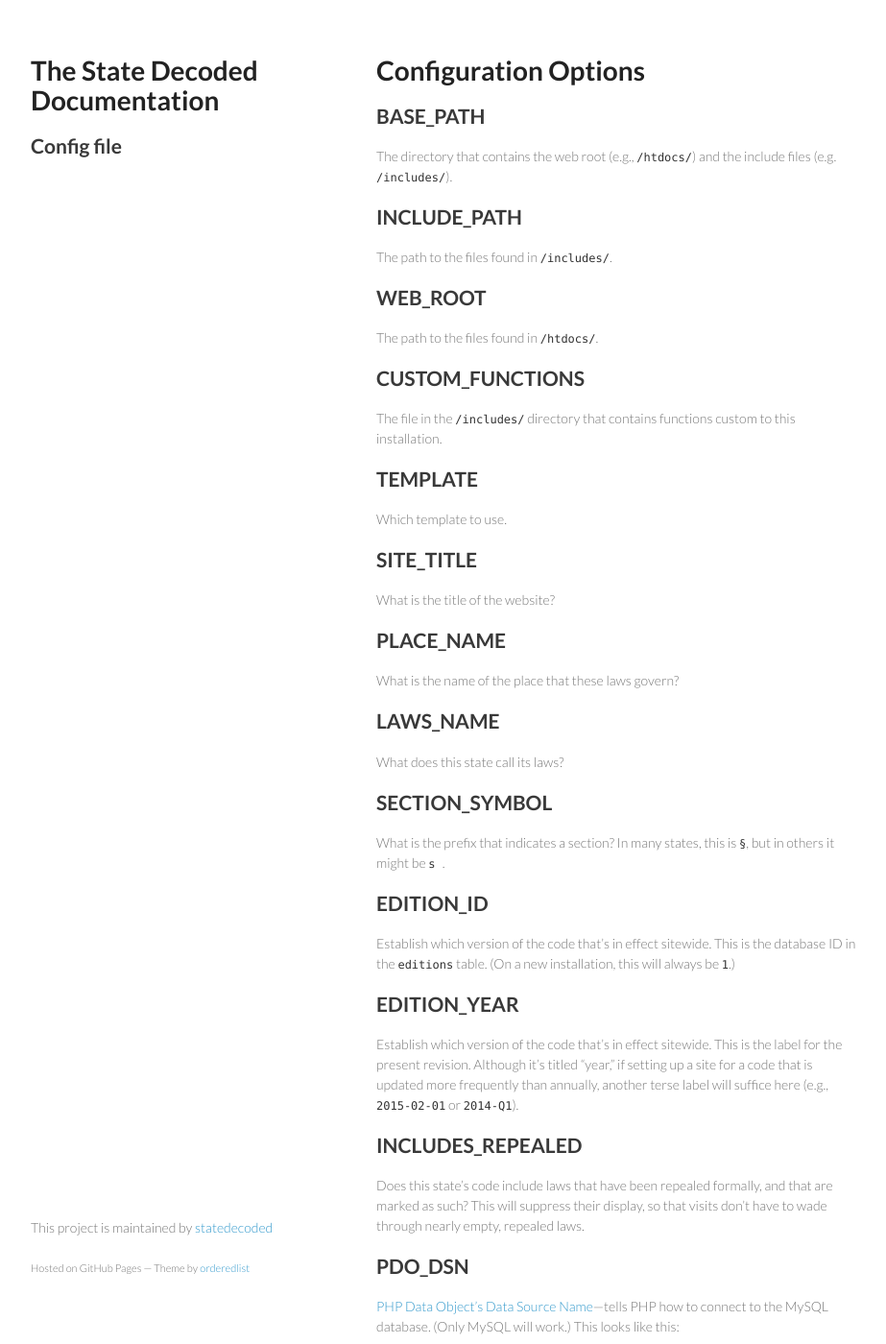
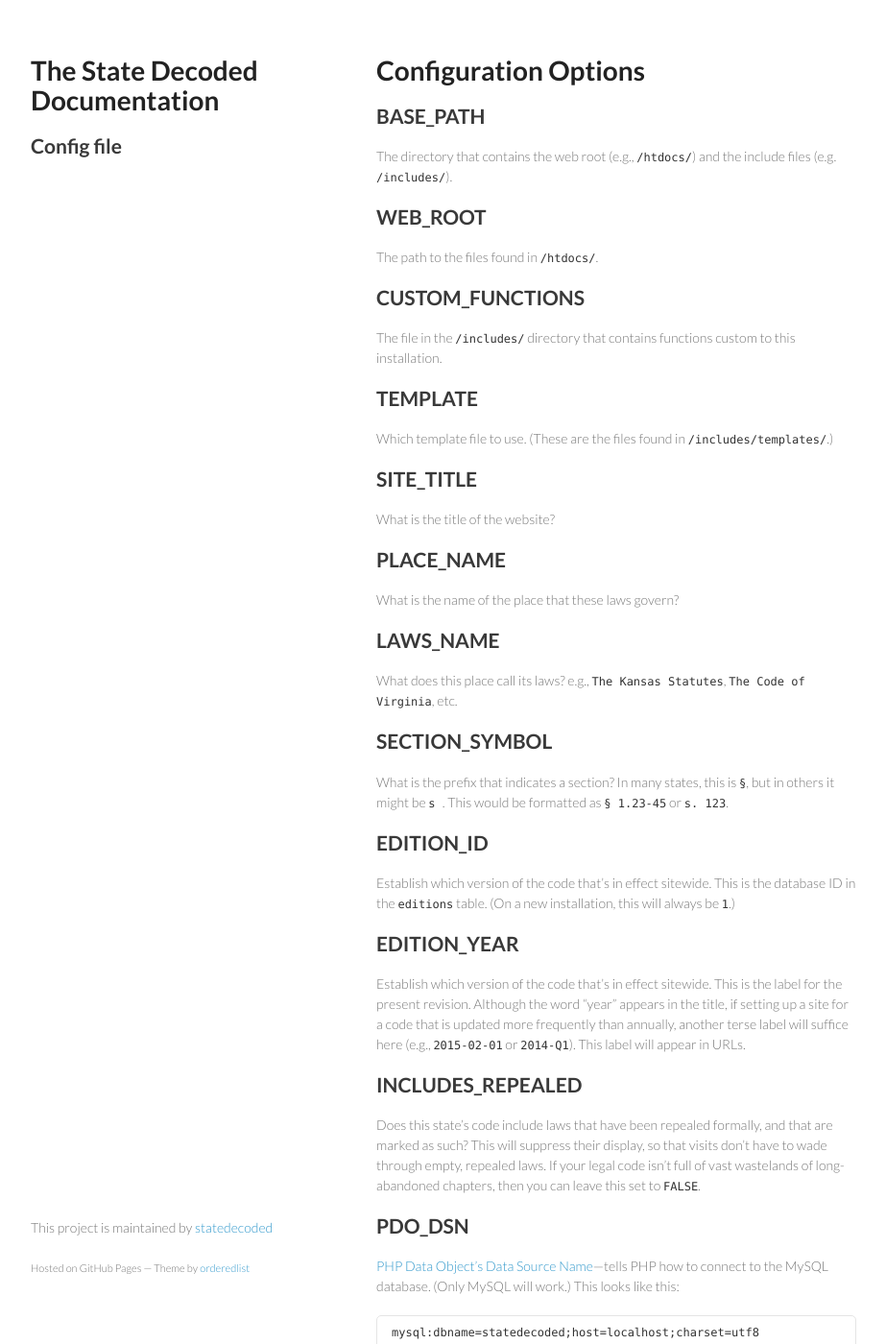
Before and after one commit to statedecoded/documentation, a Jekyll site: the page built from config.md, in a window 1280 px wide and 1400 px high. Shown: the whole window at 96% size, without its empty margins (178-1101 px from the left). Built offline with Jekyll 4.4.1, drawn with Linux system fonts in a browser that asks for light colours.

Commit message:
Improve descriptions for many fields

```diff
--- a/config.md
+++ b/config.md
@@ -7,9 +7,6 @@ layout: default
 ## BASE_PATH
 The directory that contains the web root (e.g., `/htdocs/`) and the include files (e.g. `/includes/`).
 
-## INCLUDE_PATH
-The path to the files found in `/includes/`.
-
 ## WEB_ROOT
 The path to the files found in `/htdocs/`.
 
@@ -17,7 +14,7 @@ The path to the files found in `/htdocs/`.
 The file in the `/includes/` directory that contains functions custom to this installation.
 
 ## TEMPLATE
-Which template to use.
+Which template file to use. (These are the files found in `/includes/templates/`.)
 
 ## SITE_TITLE
 What is the title of the website?
@@ -26,19 +23,19 @@ What is the title of the website?
 What is the name of the place that these laws govern?
 
 ## LAWS_NAME
-What does this state call its laws?
+What does this place call its laws? e.g., `The Kansas Statutes`, `The Code of Virginia`, etc.
 
 ## SECTION_SYMBOL
-What is the prefix that indicates a section? In many states, this is `§`, but in others it might be `s `.
+What is the prefix that indicates a section? In many states, this is `§`, but in others it might be `s `. This would be formatted as `§ 1.23-45` or `s. 123`.
 
 ## EDITION_ID
 Establish which version of the code that's in effect sitewide. This is the database ID in the `editions` table. (On a new installation, this will always be `1`.)
 
 ## EDITION_YEAR
-Establish which version of the code that's in effect sitewide. This is the label for the present revision. Although it's titled "year," if setting up a site for a code that is updated more frequently than annually, another terse label will suffice here (e.g., `2015-02-01` or `2014-Q1`).
+Establish which version of the code that's in effect sitewide. This is the label for the present revision. Although the word "year" appears in the title, if setting up a site for a code that is updated more frequently than annually, another terse label will suffice here (e.g., `2015-02-01` or `2014-Q1`). This label will appear in URLs.
 
 ## INCLUDES_REPEALED
-Does this state's code include laws that have been repealed formally, and that are marked as such? This will suppress their display, so that visits don't have to wade through nearly empty, repealed laws.
+Does this state's code include laws that have been repealed formally, and that are marked as such? This will suppress their display, so that visits don't have to wade through empty, repealed laws. If your legal code isn't full of vast wastelands of long-abandoned chapters, then you can leave this set to `FALSE`.
 
 ## PDO_DSN
 [PHP Data Object's Data Source Name](http://php.net/manual/en/ref.pdo-mysql.connection.php)—tells PHP how to connect to the MySQL database. (Only MySQL will work.) This looks like this:
```
